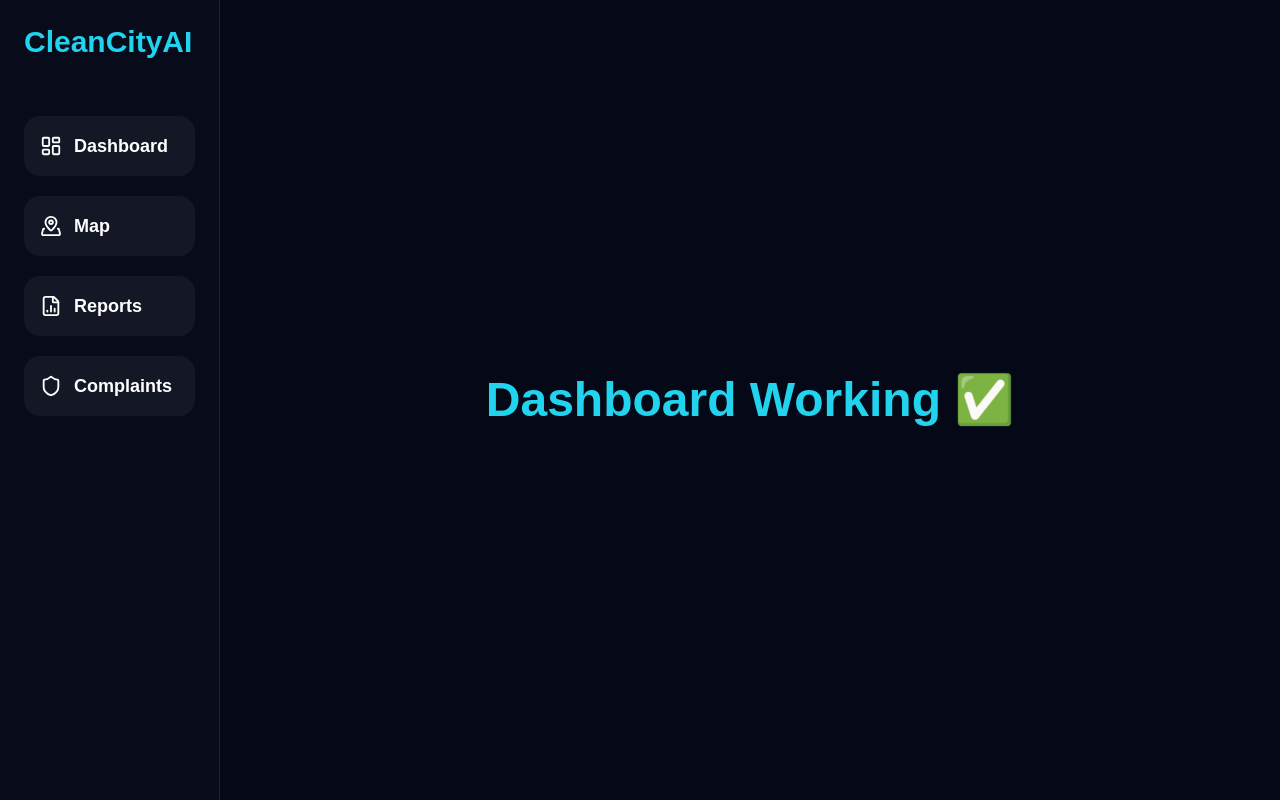
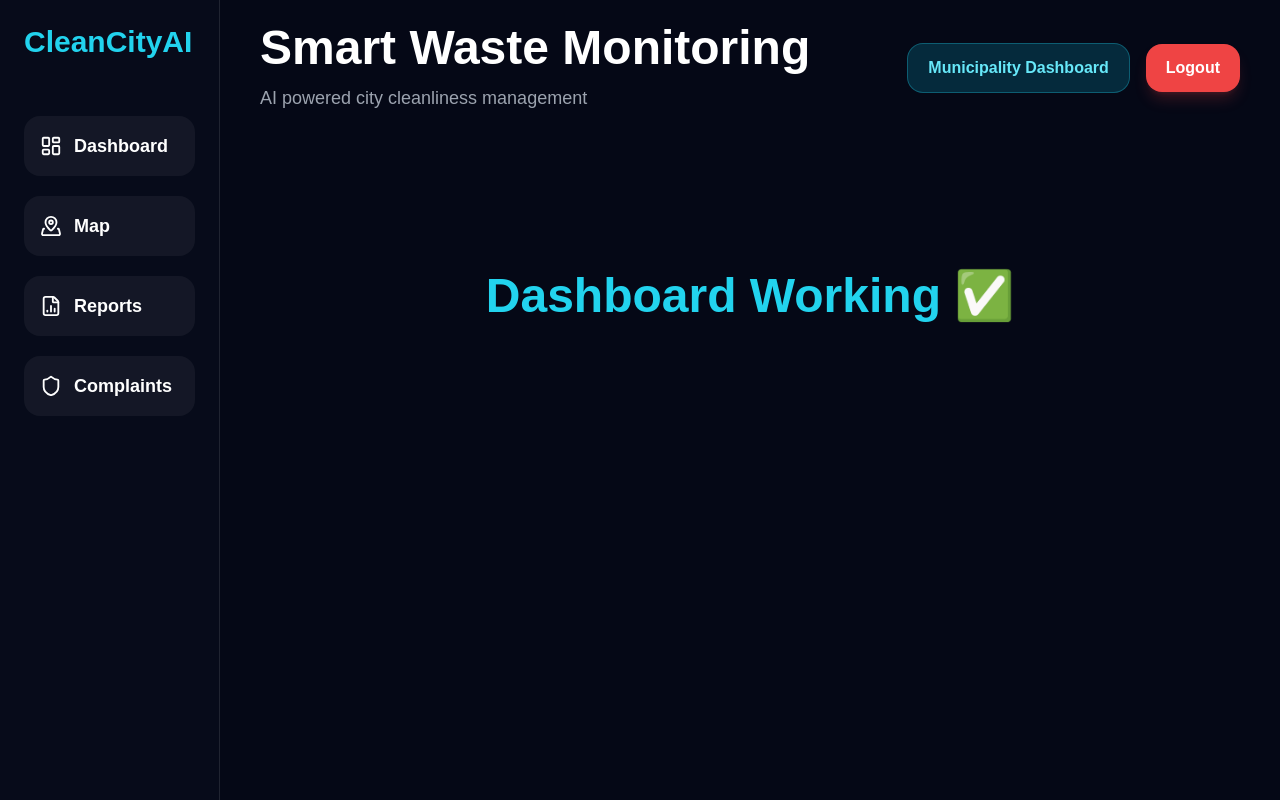
Before and after one commit to Bhavani-023/CleanCityAI, a React app in the folder frontend/: page /dashboard in a window 1280 px wide. Built offline with nearby package versions, Linux system fonts and the light colour scheme; sample sign-in values are in the browser's storage; the HTML template or start-up script is replaced by a standard one.

Commit message:
Restored topbar

```diff
--- a/frontend/src/pages/Dashboard.jsx
+++ b/frontend/src/pages/Dashboard.jsx
@@ -1,6 +1,7 @@
 import { useEffect } from "react";
 
 import Sidebar from "../components/Sidebar";
+import Topbar from "../components/Topbar";
 
 import toast from "react-hot-toast";
 
@@ -16,15 +17,29 @@ export default function Dashboard() {
 
     <div className="min-h-screen bg-[#050816] text-white overflow-x-hidden">
 
+      {/* SIDEBAR */}
+
       <Sidebar />
 
-      <div className="ml-0 md:ml-[220px] flex items-center justify-center min-h-screen">
+      {/* MAIN */}
 
-        <h1 className="text-5xl font-bold text-cyan-400">
+      <div className="ml-0 md:ml-[220px] px-4 md:px-10 py-6">
 
-          Dashboard Working ✅
+        {/* TOPBAR */}
 
-        </h1>
+        <Topbar />
+
+        {/* CENTER */}
+
+        <div className="flex items-center justify-center mt-40">
+
+          <h1 className="text-5xl font-bold text-cyan-400">
+
+            Dashboard Working ✅
+
+          </h1>
+
+        </div>
 
       </div>
 
```
